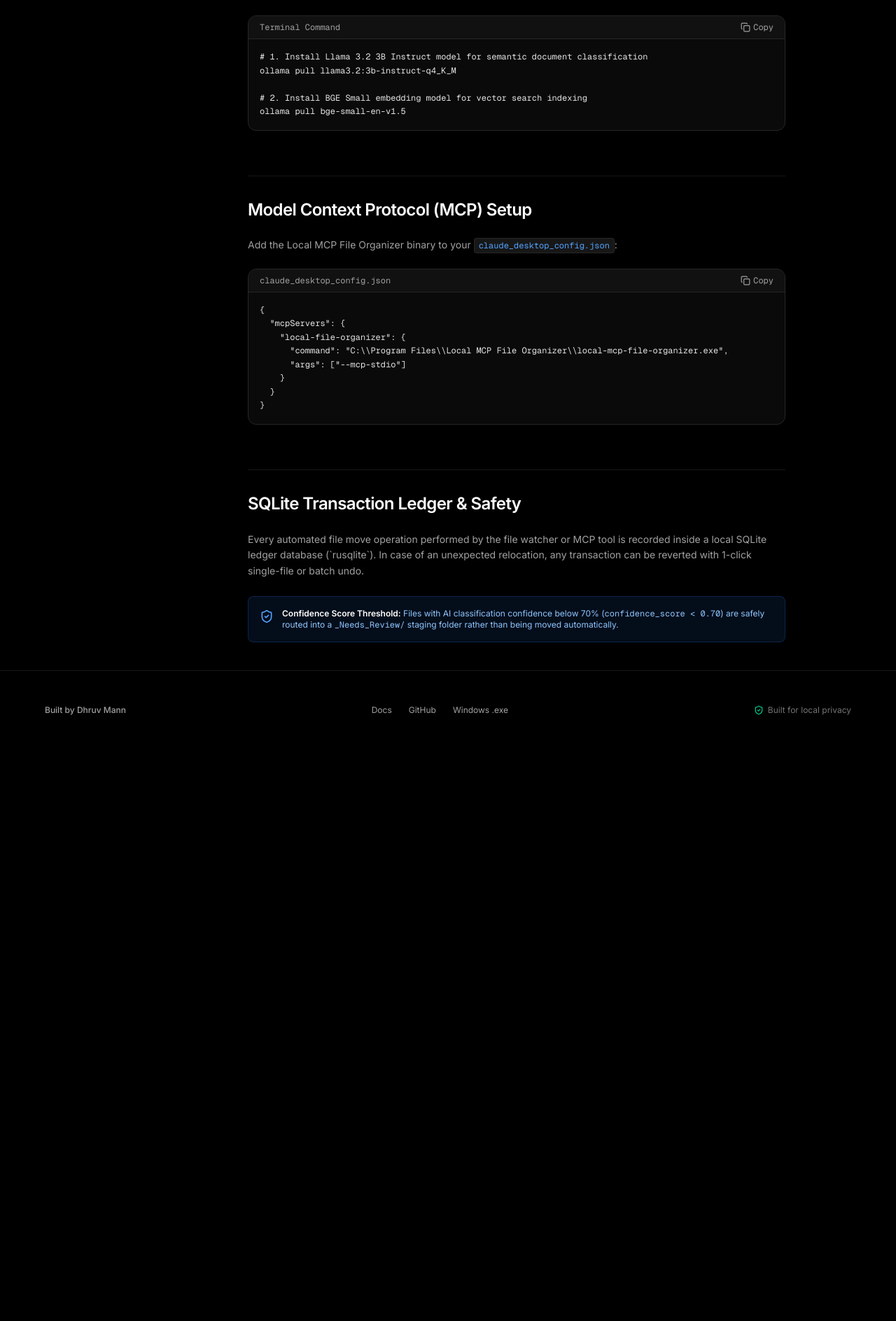
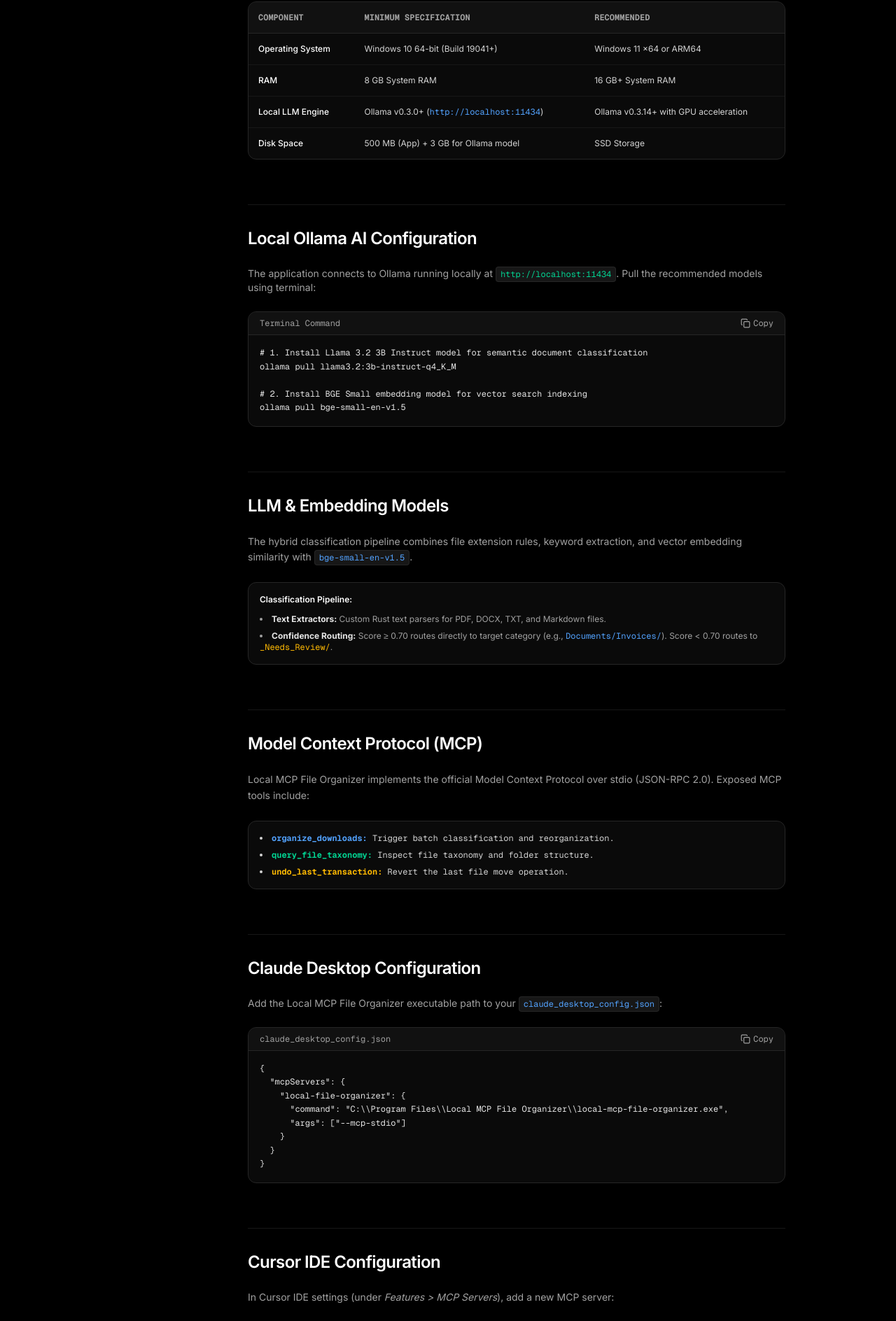
Before and after one commit to Dhruv-Mann/filemind, a Next.js app in the folder website/: page /docs in a window 1280 px wide. Shown: the part 780-2668 px from the top of the page at 70% size. Before the commit the page ends 1851 px from the top, so only its background shows below. Built offline with nearby package versions, Linux system fonts and the light colour scheme.

Commit message:
Add full documentation sections for all index items

```diff
--- a/website/src/app/docs/page.tsx
+++ b/website/src/app/docs/page.tsx
@@ -4,11 +4,11 @@
 import Link from 'next/link';
 import { Navbar } from '@/components/navbar';
 import { Footer } from '@/components/footer';
-import { Download, ChevronRight, Copy, Check, Terminal, Cpu, ShieldCheck, Database, BookOpen } from 'lucide-react';
+import { Download, ChevronRight, Copy, Check, Terminal, Cpu, ShieldCheck, Database, BookOpen, HardDrive, Lock } from 'lucide-react';
 
 export default function DocsPage() {
   const [copiedCode, setCopiedCode] = useState<string | null>(null);
-  const [activeSection, setActiveSection] = useState<string>('getting-started');
+  const [activeSection, setActiveSection] = useState<string>('overview');
 
   const copyToClipboard = (text: string, id: string) => {
     navigator.clipboard.writeText(text);
@@ -140,6 +140,46 @@
             </div>
           </section>
 
+          {/* Section: System Requirements */}
+          <section id="system-requirements" className="space-y-6 scroll-mt-28 pt-8 border-t border-neutral-900">
+            <h2 className="text-2xl font-semibold text-white tracking-tight">System Requirements</h2>
+            <p className="text-sm text-neutral-400">Review the hardware and local dependency requirements before deploying:</p>
+
+            <div className="rounded-xl border border-neutral-800 bg-neutral-950 overflow-hidden text-xs">
+              <table className="w-full text-left">
+                <thead className="border-b border-neutral-800 bg-neutral-900/60 text-neutral-400 font-mono uppercase">
+                  <tr>
+                    <th className="p-3.5">Component</th>
+                    <th className="p-3.5">Minimum Specification</th>
+                    <th className="p-3.5">Recommended</th>
+                  </tr>
+                </thead>
+                <tbody className="divide-y divide-neutral-900 text-neutral-300">
+                  <tr>
+                    <td className="p-3.5 font-medium text-white">Operating System</td>
+                    <td className="p-3.5">Windows 10 64-bit (Build 19041+)</td>
+                    <td className="p-3.5">Windows 11 x64 or ARM64</td>
+                  </tr>
+                  <tr>
+                    <td className="p-3.5 font-medium text-white">RAM</td>
+                    <td className="p-3.5">8 GB System RAM</td>
+                    <td className="p-3.5">16 GB+ System RAM</td>
+                  </tr>
+                  <tr>
+                    <td className="p-3.5 font-medium text-white">Local LLM Engine</td>
+                    <td className="p-3.5">Ollama v0.3.0+ (<code className="font-mono text-blue-400">http://localhost:11434</code>)</td>
+                    <td className="p-3.5">Ollama v0.3.14+ with GPU acceleration</td>
+                  </tr>
+                  <tr>
+                    <td className="p-3.5 font-medium text-white">Disk Space</td>
+                    <td className="p-3.5">500 MB (App) + 3 GB for Ollama model</td>
+                    <td className="p-3.5">SSD Storage</td>
+                  </tr>
+                </tbody>
+              </table>
+            </div>
+          </section>
+
           {/* Section: Ollama Setup */}
           <section id="ollama-setup" className="space-y-6 scroll-mt-28 pt-8 border-t border-neutral-900">
             <h2 className="text-2xl font-semibold text-white tracking-tight">Local Ollama AI Configuration</h2>
@@ -147,7 +187,6 @@
               The application connects to Ollama running locally at <code className="font-mono text-xs bg-neutral-900 px-1.5 py-0.5 rounded border border-neutral-800 text-emerald-400">http://localhost:11434</code>. Pull the recommended models using terminal:
             </p>
 
-            {/* Code Snippet Box */}
             <div className="relative rounded-xl bg-neutral-950 border border-neutral-800 overflow-hidden font-mono text-xs">
               <div className="flex items-center justify-between px-4 py-2 bg-neutral-900/60 border-b border-neutral-800 text-neutral-400">
                 <span>Terminal Command</span>
@@ -169,11 +208,40 @@
             </div>
           </section>
 
+          {/* Section: LLM & Embeddings */}
+          <section id="model-selection" className="space-y-6 scroll-mt-28 pt-8 border-t border-neutral-900">
+            <h2 className="text-2xl font-semibold text-white tracking-tight">LLM & Embedding Models</h2>
+            <p className="text-sm text-neutral-400 leading-relaxed">
+              The hybrid classification pipeline combines file extension rules, keyword extraction, and vector embedding similarity with <code className="font-mono text-xs bg-neutral-900 px-1.5 py-0.5 rounded border border-neutral-800 text-blue-400">bge-small-en-v1.5</code>.
+            </p>
+
+            <div className="p-4 rounded-xl border border-neutral-800 bg-neutral-950 space-y-3 text-xs">
+              <div className="font-semibold text-white">Classification Pipeline:</div>
+              <ul className="space-y-2 text-neutral-400 list-disc list-inside">
+                <li><strong className="text-neutral-200">Text Extractors:</strong> Custom Rust text parsers for PDF, DOCX, TXT, and Markdown files.</li>
+                <li><strong className="text-neutral-200">Confidence Routing:</strong> Score &ge; 0.70 routes directly to target category (e.g., <code className="font-mono text-blue-400">Documents/Invoices/</code>). Score &lt; 0.70 routes to <code className="font-mono text-amber-400">_Needs_Review/</code>.</li>
+              </ul>
+            </div>
+          </section>
+
+          {/* Section: MCP Overview */}
+          <section id="mcp-overview" className="space-y-6 scroll-mt-28 pt-8 border-t border-neutral-900">
+            <h2 className="text-2xl font-semibold text-white tracking-tight">Model Context Protocol (MCP)</h2>
+            <p className="text-sm text-neutral-400 leading-relaxed">
+              Local MCP File Organizer implements the official Model Context Protocol over stdio (JSON-RPC 2.0). Exposed MCP tools include:
+            </p>
+            <ul className="text-xs text-neutral-300 space-y-2 list-disc list-inside bg-neutral-950 p-4 rounded-xl border border-neutral-800 font-mono">
+              <li><strong className="text-blue-400">organize_downloads:</strong> Trigger batch classification and reorganization.</li>
+              <li><strong className="text-emerald-400">query_file_taxonomy:</strong> Inspect file taxonomy and folder structure.</li>
+              <li><strong className="text-amber-400">undo_last_transaction:</strong> Revert the last file move operation.</li>
+            </ul>
+          </section>
+
           {/* Section: MCP Configuration */}
           <section id="claude-desktop" className="space-y-6 scroll-mt-28 pt-8 border-t border-neutral-900">
-            <h2 className="text-2xl font-semibold text-white tracking-tight">Model Context Protocol (MCP) Setup</h2>
+            <h2 className="text-2xl font-semibold text-white tracking-tight">Claude Desktop Configuration</h2>
             <p className="text-sm text-neutral-400">
-              Add the Local MCP File Organizer binary to your <code className="font-mono text-xs bg-neutral-900 px-1.5 py-0.5 rounded border border-neutral-800 text-blue-400">claude_desktop_config.json</code>:
+              Add the Local MCP File Organizer executable path to your <code className="font-mono text-xs bg-neutral-900 px-1.5 py-0.5 rounded border border-neutral-800 text-blue-400">claude_desktop_config.json</code>:
             </p>
 
             <div className="relative rounded-xl bg-neutral-950 border border-neutral-800 overflow-hidden font-mono text-xs">
@@ -200,18 +268,64 @@
             </div>
           </section>
 
+          {/* Section: Cursor IDE Configuration */}
+          <section id="cursor-ide" className="space-y-6 scroll-mt-28 pt-8 border-t border-neutral-900">
+            <h2 className="text-2xl font-semibold text-white tracking-tight">Cursor IDE Configuration</h2>
+            <p className="text-sm text-neutral-400">
+              In Cursor IDE settings (under <em>Features &gt; MCP Servers</em>), add a new MCP server:
+            </p>
+
+            <div className="relative rounded-xl bg-neutral-950 border border-neutral-800 overflow-hidden font-mono text-xs">
+              <div className="flex items-center justify-between px-4 py-2 bg-neutral-900/60 border-b border-neutral-800 text-neutral-400">
+                <span>.cursor/mcp.json</span>
+                <button
+                  onClick={() => copyToClipboard(`{\n  "mcpServers": {\n    "local-organizer": {\n      "command": "local-mcp-file-organizer",\n      "args": ["--mcp-stdio"]\n    }\n  }\n}`, 'cursor-config')}
+                  className="hover:text-white transition-colors flex items-center gap-1"
+                >
+                  {copiedCode === 'cursor-config' ? <Check className="w-3.5 h-3.5 text-emerald-400" /> : <Copy className="w-3.5 h-3.5" />}
+                  <span>{copiedCode === 'cursor-config' ? 'Copied!' : 'Copy'}</span>
+                </button>
+              </div>
+              <pre className="p-4 text-neutral-200 overflow-x-auto leading-relaxed">
+{`{
+  "mcpServers": {
+    "local-organizer": {
+      "command": "local-mcp-file-organizer",
+      "args": ["--mcp-stdio"]
+    }
+  }
+}`}
+              </pre>
+            </div>
+          </section>
+
           {/* Section: SQLite Ledger & Undo */}
           <section id="sqlite-ledger" className="space-y-6 scroll-mt-28 pt-8 border-t border-neutral-900">
             <h2 className="text-2xl font-semibold text-white tracking-tight">SQLite Transaction Ledger & Safety</h2>
             <p className="text-sm text-neutral-400 leading-relaxed">
               Every automated file move operation performed by the file watcher or MCP tool is recorded inside a local SQLite ledger database (`rusqlite`). In case of an unexpected relocation, any transaction can be reverted with 1-click single-file or batch undo.
             </p>
+          </section>
 
-            <div className="p-4 rounded-lg bg-blue-500/10 border border-blue-500/20 text-xs text-blue-300 flex items-start gap-3">
-              <ShieldCheck className="w-5 h-5 text-blue-400 shrink-0 mt-0.5" />
-              <div>
-                <span className="font-semibold text-white">Confidence Score Threshold:</span> Files with AI classification confidence below 70% (<code className="font-mono text-blue-300">confidence_score &lt; 0.70</code>) are safely routed into a <code className="font-mono text-blue-300">_Needs_Review/</code> staging folder rather than being moved automatically.
+          {/* Section: File Watcher */}
+          <section id="file-watcher" className="space-y-6 scroll-mt-28 pt-8 border-t border-neutral-900">
+            <h2 className="text-2xl font-semibold text-white tracking-tight">File Watcher &amp; Debounce Protection</h2>
+            <p className="text-sm text-neutral-400 leading-relaxed">
+              The Rust backend relies on the <code className="font-mono text-xs bg-neutral-900 px-1.5 py-0.5 rounded border border-neutral-800 text-blue-400">notify</code> crate with a 4-second debounce buffer. Files with extensions such as <code className="font-mono text-xs bg-neutral-900 px-1.5 py-0.5 rounded border border-neutral-800 text-amber-400">.crdownload</code>, <code className="font-mono text-xs bg-neutral-900 px-1.5 py-0.5 rounded border border-neutral-800 text-amber-400">.part</code>, and <code className="font-mono text-xs bg-neutral-900 px-1.5 py-0.5 rounded border border-neutral-800 text-amber-400">.tmp</code> are automatically ignored until download streams finalize.
+            </p>
+          </section>
+
+          {/* Section: Privacy Guarantees */}
+          <section id="privacy-guarantee" className="space-y-6 scroll-mt-28 pt-8 border-t border-neutral-900">
+            <h2 className="text-2xl font-semibold text-white tracking-tight">Privacy Guarantees</h2>
+            <div className="p-5 rounded-xl border border-emerald-500/20 bg-emerald-500/10 text-xs text-neutral-200 space-y-3">
+              <div className="flex items-center gap-2 font-semibold text-emerald-400 text-sm">
+                <ShieldCheck className="w-4 h-4" />
+                <span>Zero Network Telemetry</span>
               </div>
+              <p className="text-neutral-300 leading-relaxed">
+                All AI inference, embeddings, SQLite database transactions, and file IO take place exclusively on your local computer. No cloud telemetry, zero external HTTP calls, and no remote servers ever touch your files.
+              </p>
             </div>
           </section>
 
```
